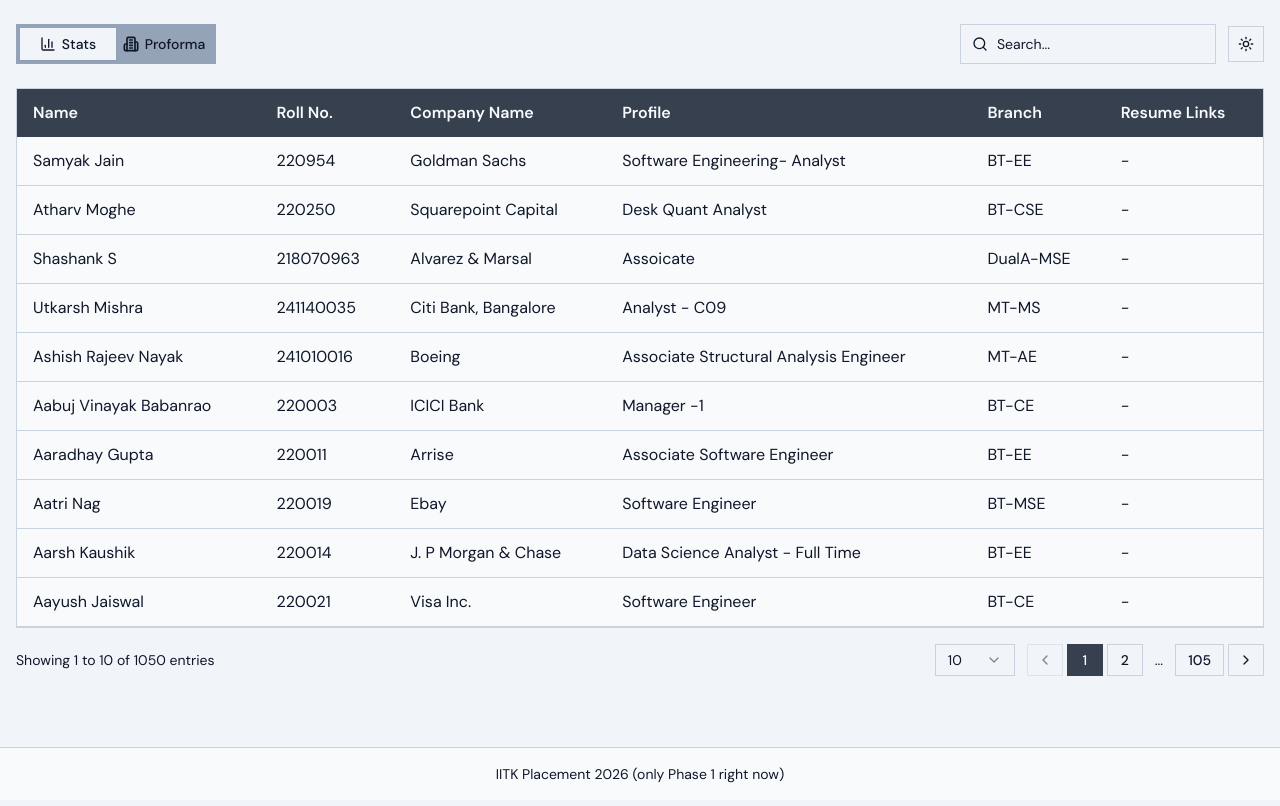
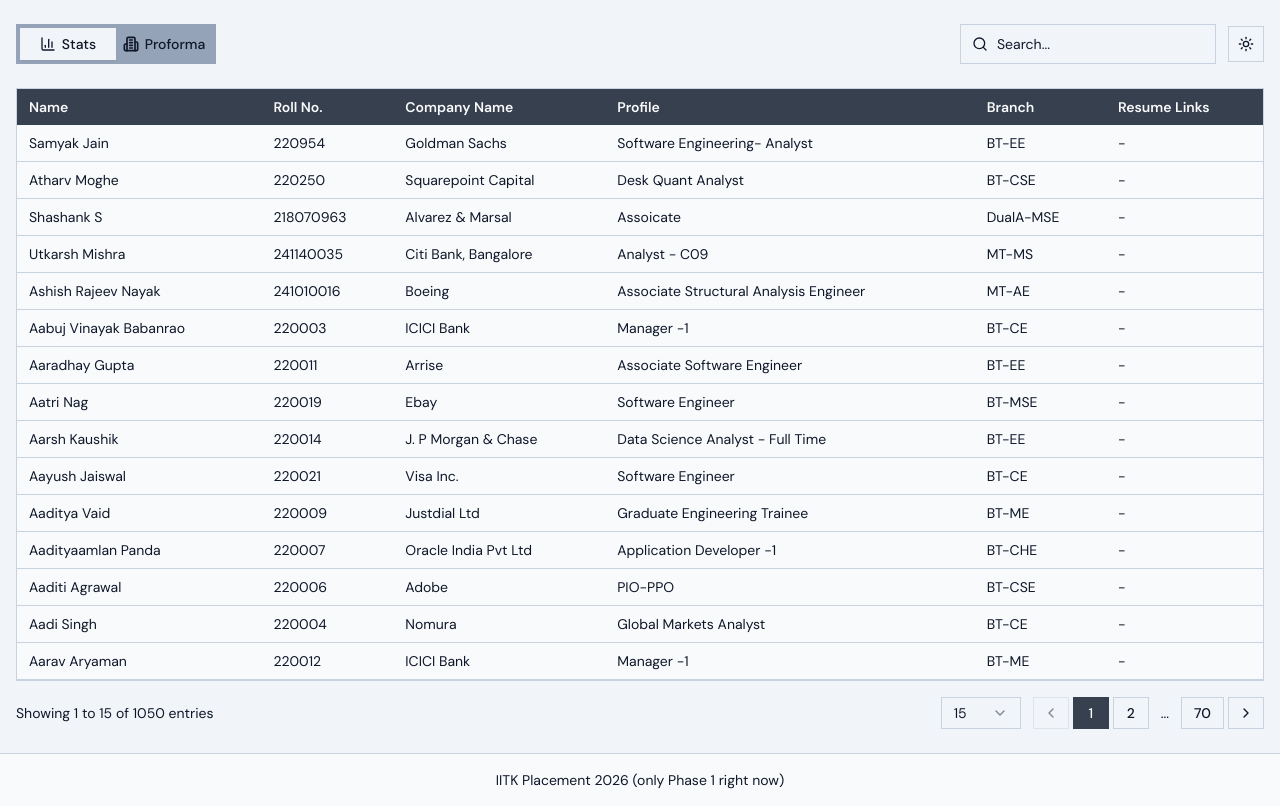
Before and after one commit to adityarepos/iitk-placement-2026, a React (Vite) app: page / in a window 1280 px wide. Built offline with nearby package versions, Linux system fonts and the light colour scheme; the HTML template or start-up script is replaced by a standard one.

Commit message:
font size and page numbers changed

```diff
--- a/index.html
+++ b/index.html
@@ -13,6 +13,10 @@
 
     <meta name="twitter:card" content="summary_large_image" />
 
+    <!-- Favicon -->
+    <link rel="icon" type="image/x-icon" href="/favicon.ico" />
+    <link rel="shortcut icon" type="image/x-icon" href="/favicon.ico" />
+
     <!-- DNS prefetch for faster connections -->
     <link rel="dns-prefetch" href="//fonts.googleapis.com" />
     <link rel="preconnect" href="https://fonts.gstatic.com" crossorigin />
--- a/src/App.tsx
+++ b/src/App.tsx
@@ -23,7 +23,7 @@
   <QueryClientProvider client={queryClient}>
     <ThemeProvider
       attribute="class"
-      defaultTheme="system"
+      defaultTheme="light"
       enableSystem
       disableTransitionOnChange={false}
     >
--- a/src/lib/constants.ts
+++ b/src/lib/constants.ts
@@ -12,13 +12,13 @@
 ] as const;
 
 export const PAGE_SIZES = [
-  { value: "10", label: "10" },
-  { value: "25", label: "25" },
+  { value: "15", label: "15" },
+  { value: "30", label: "30" },
   { value: "50", label: "50" },
   { value: "100", label: "100" },
   { value: "all", label: "All" }
 ] as const;
 
-export const DEFAULT_PAGE_SIZE = "10";
+export const DEFAULT_PAGE_SIZE = "15";
 export const DEFAULT_PAGE = 1;
 export const MAX_PAGINATION_BUTTONS = 5;
--- a/src/pages/Index.tsx
+++ b/src/pages/Index.tsx
@@ -251,27 +251,27 @@
                 <table className="w-full">
                   <thead className="bg-primary">
                     <tr>
-                      <th className="text-left text-primary-foreground font-semibold px-4 py-3">Name</th>
-                      <th className="text-left text-primary-foreground font-semibold px-4 py-3">Roll No.</th>
-                      <th className="text-left text-primary-foreground font-semibold px-4 py-3">Company Name</th>
-                      <th className="text-left text-primary-foreground font-semibold px-4 py-3">Profile</th>
-                      <th className="text-left text-primary-foreground font-semibold px-4 py-3">Branch</th>
-                      <th className="text-left text-primary-foreground font-semibold px-4 py-3">Resume Links</th>
+                      <th className="text-left text-primary-foreground font-semibold px-3 py-2 text-xs sm:text-sm">Name</th>
+                      <th className="text-left text-primary-foreground font-semibold px-3 py-2 text-xs sm:text-sm">Roll No.</th>
+                      <th className="text-left text-primary-foreground font-semibold px-3 py-2 text-xs sm:text-sm">Company Name</th>
+                      <th className="text-left text-primary-foreground font-semibold px-3 py-2 text-xs sm:text-sm">Profile</th>
+                      <th className="text-left text-primary-foreground font-semibold px-3 py-2 text-xs sm:text-sm">Branch</th>
+                      <th className="text-left text-primary-foreground font-semibold px-3 py-2 text-xs sm:text-sm">Resume Links</th>
                     </tr>
                   </thead>
                   <tbody>
                     {paginatedStats.map((student, idx) => (
                       <tr key={`${student.roll_no}-${idx}`} className="border-b border-border hover:bg-accent/30">
-                        <td className="px-4 py-3 text-card-foreground">
+                        <td className="px-3 py-2 text-xs sm:text-sm text-card-foreground">
                           <StudentHoverCard rollNo={student.roll_no} name={student.name}>
                             {student.name}
                           </StudentHoverCard>
                         </td>
-                        <td className="px-4 py-3 text-card-foreground">{student.roll_no}</td>
-                        <td className="px-4 py-3 text-card-foreground">{student.company_name}</td>
-                        <td className="px-4 py-3 text-card-foreground">{student.profile}</td>
-                        <td className="px-4 py-3 text-card-foreground">{getBranchName(student.program_department_id)}</td>
-                        <td className="px-4 py-3 text-card-foreground">-</td>
+                        <td className="px-3 py-2 text-xs sm:text-sm text-card-foreground">{student.roll_no}</td>
+                        <td className="px-3 py-2 text-xs sm:text-sm text-card-foreground">{student.company_name}</td>
+                        <td className="px-3 py-2 text-xs sm:text-sm text-card-foreground">{student.profile}</td>
+                        <td className="px-3 py-2 text-xs sm:text-sm text-card-foreground">{getBranchName(student.program_department_id)}</td>
+                        <td className="px-3 py-2 text-xs sm:text-sm text-card-foreground">-</td>
                       </tr>
                     ))}
                   </tbody>
@@ -321,21 +321,21 @@
                 <table className="w-full">
                   <thead className="bg-primary">
                     <tr>
-                      <th className="text-left text-primary-foreground font-semibold px-4 py-3">ID</th>
-                      <th className="text-left text-primary-foreground font-semibold px-4 py-3">Company Name</th>
-                      <th className="text-left text-primary-foreground font-semibold px-4 py-3">Role Name</th>
-                      <th className="text-left text-primary-foreground font-semibold px-4 py-3">Profile</th>
-                      <th className="text-left text-primary-foreground font-semibold px-4 py-3">View Details</th>
+                      <th className="text-left text-primary-foreground font-semibold px-3 py-2 text-xs sm:text-sm">ID</th>
+                      <th className="text-left text-primary-foreground font-semibold px-3 py-2 text-xs sm:text-sm">Company Name</th>
+                      <th className="text-left text-primary-foreground font-semibold px-3 py-2 text-xs sm:text-sm">Role Name</th>
+                      <th className="text-left text-primary-foreground font-semibold px-3 py-2 text-xs sm:text-sm">Profile</th>
+                      <th className="text-left text-primary-foreground font-semibold px-3 py-2 text-xs sm:text-sm">View Details</th>
                     </tr>
                   </thead>
                   <tbody>
                     {paginatedProforma.map((company, idx) => (
                       <tr key={`${company.ID}-${idx}`} className="border-b border-border hover:bg-accent/30">
-                        <td className="px-4 py-3 text-card-foreground">{company.ID}</td>
-                        <td className="px-4 py-3 text-card-foreground">{company.company_name || "-"}</td>
-                        <td className="px-4 py-3 text-card-foreground">{company.role || "-"}</td>
-                        <td className="px-4 py-3 text-card-foreground">{company.profile || "-"}</td>
-                        <td className="px-4 py-3">
+                        <td className="px-3 py-2 text-xs sm:text-sm text-card-foreground">{company.ID}</td>
+                        <td className="px-3 py-2 text-xs sm:text-sm text-card-foreground">{company.company_name || "-"}</td>
+                        <td className="px-3 py-2 text-xs sm:text-sm text-card-foreground">{company.role || "-"}</td>
+                        <td className="px-3 py-2 text-xs sm:text-sm text-card-foreground">{company.profile || "-"}</td>
+                        <td className="px-3 py-2">
                           <Button
                             size="sm"
                             onClick={() => handleViewDetails(company.ID)}
```
